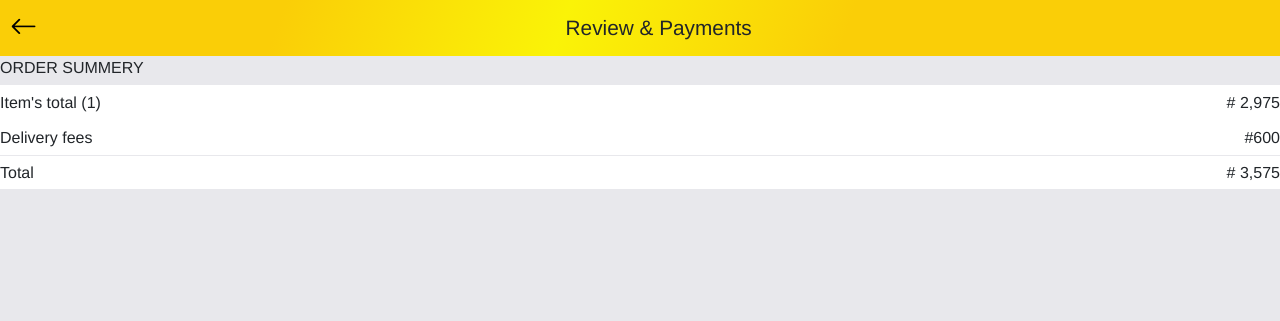
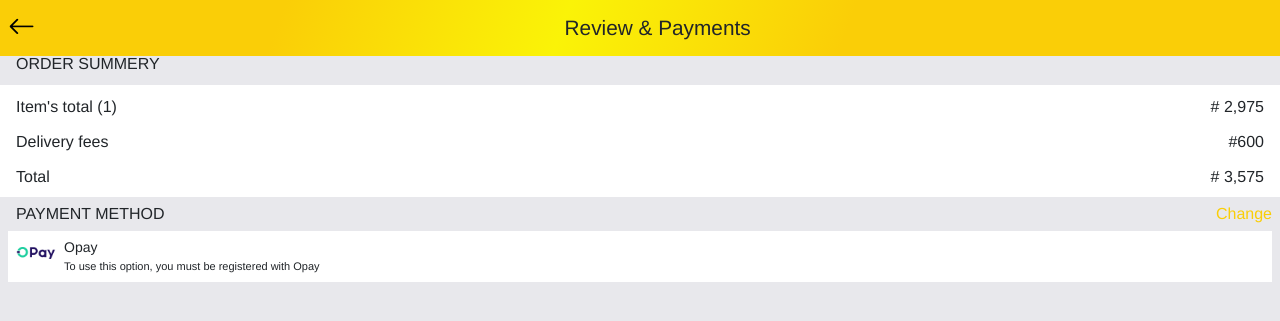
Before and after one commit to Jeremy5522117/Omalis-taste, a PHP site: page /checkout-page.html in a window 1280 px wide. Shown: the top 321 px of the page. Run offline with PHP 8.4, Linux system fonts and the light colour scheme.

Commit message:
opay added

```diff
--- a/asset/css/checkout-page.css
+++ b/asset/css/checkout-page.css
@@ -27,7 +27,7 @@ header{
 .header-nav{
   display: flex;
   align-items: center;
-  padding-left: 10px;
+  padding-left: 8px;
   font-size: 1.7rem;
 }
 .header-nav a{
@@ -40,10 +40,13 @@ main{
   height: 35px;
   display: flex;
   align-items: center;
+  padding: 0 16px 8px;
 }
 .sum-mother{
   background-color: #fff;
   line-height: 35px;
+  margin: 0 16px;
+  padding:4px 0;
 }
 .item-sum{
   display: flex;
@@ -56,4 +59,43 @@ main{
   height: 33px;
   align-items: center;
   margin-top: 1px;
+  ;
 }
+.payment-sec{
+  padding: 0 8px;
+}
+.payment-div{
+  display: flex;
+  justify-content: space-between;
+  height: 34px;
+  align-items: center;
+}
+.pt-md{
+  padding: 0 8px;
+}
+.change{
+  color:#face07 ;
+}
+.pay-mtd{
+  display: flex;
+  background-color: #fff;
+  padding:  8px;
+}
+.opay-img{
+
+}
+.opay-img img{
+ width: 40px;
+}
+.opay-writ{
+  padding: 0 0 0 8px;
+}
+.opay-writ h4{
+  font-size: 14px;
+  margin: 0;
+}
+.opay-writ p{
+  font-size: 11px;
+  margin: 0;
+  padding: 2px 0 0 ;
+}
--- a/checkout-page.html
+++ b/checkout-page.html
@@ -27,6 +27,8 @@
     <span>ORDER SUMMERY</span>
   </div>
 
+  <div  style="background-color: #fff;">
+
     <div class="sum-mother">
 
       <div class="item-sum">
@@ -39,12 +41,41 @@
         <div>#600</div>
       </div>
 
-  </div>
-
     <div class="item-total">
       <div>Total</div>
       <div># 3,575</div>
     </div>
+
+
+    </div>
+
+
+
+  </div>
+
+
+
+</section>
+
+ <section class="payment-sec">
+  <div class="payment-div">
+    <div class="pt-md">PAYMENT METHOD</div>
+    <div class="change">Change</div>
+  </div>
+
+
+     <div class="pay-mtd">
+
+      <div class="opay-img">
+        <img src="asset/images/220X156.png" alt="">
+      </div>
+
+      <div class="opay-writ">
+        <h4>Opay</h4>
+        <P>To use this option, you must be registered with Opay</P>
+      </div>
+     </div>
+
 
  </section>
 
```
Also changed, not shown: asset/images/220X156.png (added). Lines whose indentation alone changed are shown as unchanged.
